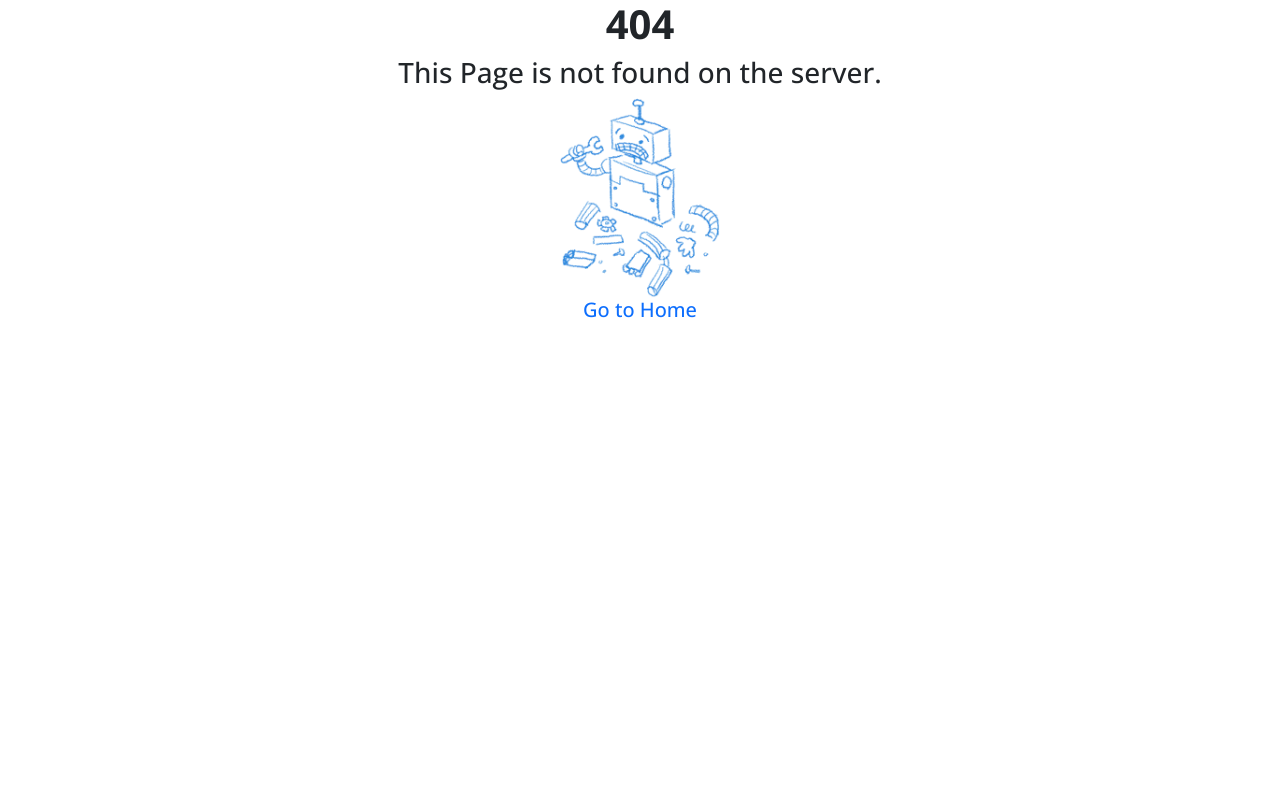
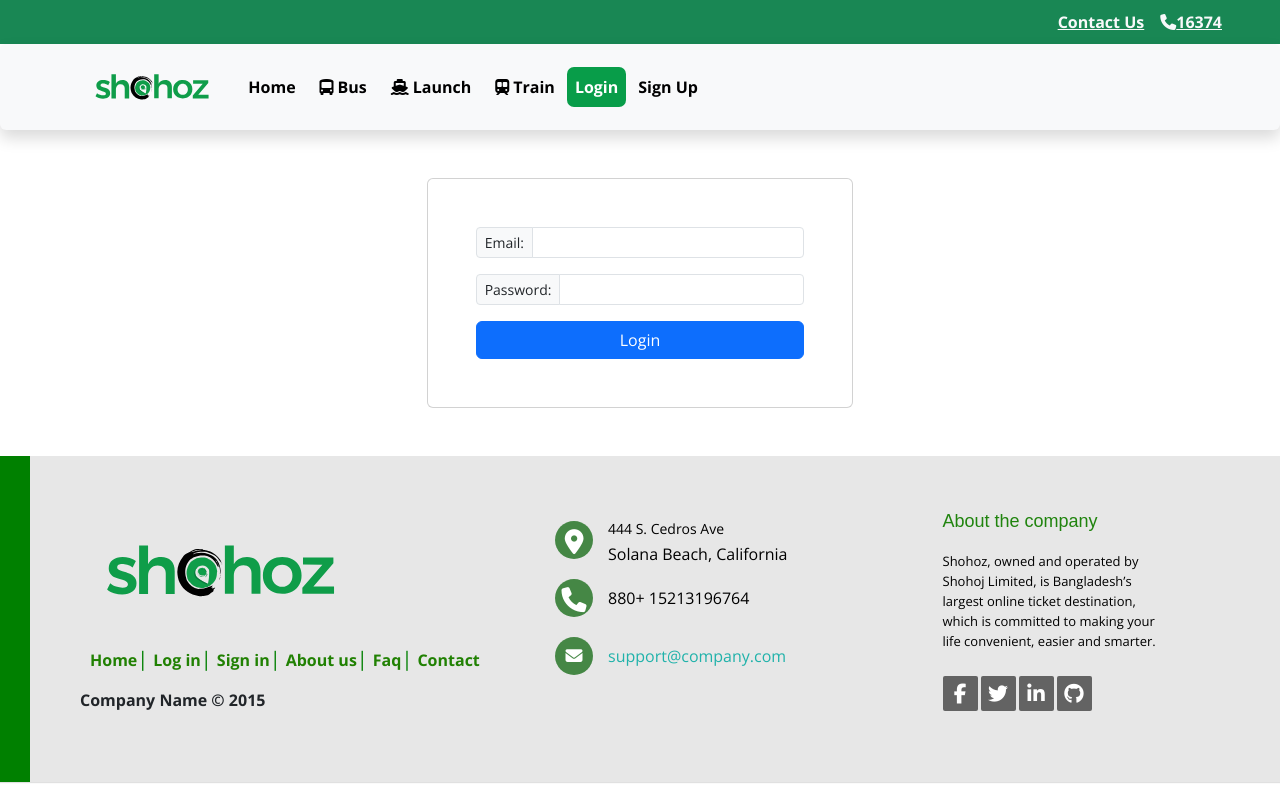
Before and after one commit to Jahid-Safiullah/React-Project, a React (Vite) app: page /Login in a window 1280 px wide. Before the commit this address had no page. Built offline with nearby package versions, Linux system fonts and the light colour scheme.

Commit message:
update operator

```diff
--- a/src/App.jsx
+++ b/src/App.jsx
@@ -24,6 +24,7 @@ import {
   Routes,
   Route,
 } from "react-router-dom";
+import Login from './pages/Front-End/Login';
 
 
 export default function App() {
@@ -45,6 +46,7 @@ export default function App() {
           <Route path="/Launch" element={<Launch />} />
           <Route path="/Train" element={<Train />} />
           <Route path="/Registraion" element={<Registraion />} />
+          <Route path="/Login" element={<Login />} />
           <Route path="*" element={<Error />} />
           {/* <Route path="/carousel" element={<Carousel />} /> */}
 
--- a/src/Back-End-Component/Sideber.css
+++ b/src/Back-End-Component/Sideber.css
@@ -56,9 +56,9 @@ body, ul {
     transition: background-color 0.3s ease, border-left 0.3s ease;
   }
 
-  .sidebar a.active,
+  /* .sidebar a.active, */
   .sidebar a:hover {
-    background-color: #22a405;
+    background-color: #008020;
     border-left: 4px solid #fff;
   }
 
--- a/src/Back-End-Component/Sideber.jsx
+++ b/src/Back-End-Component/Sideber.jsx
@@ -17,8 +17,8 @@ const Sidebar = () => {
 
   return (
     <>
-      <div className="container-fluid ">
-          <aside className="sidebar">
+      <div className="container-fluid  ">
+          <aside className="sidebar ">
             <div className="logo">
 
             <img src="..\assets\Shohoz_logo_173x74.svg" alt="Shohoz_logo" style={{height:"60px"}} />
@@ -42,12 +42,11 @@ const Sidebar = () => {
 
                 <li><Link to="/LaunchManagment"><i className="fa fa-ship"></i> Launch Management</Link></li>
                 <li><Link to="/TrainManagement"><i className="fa fa-train"></i> Train Management</Link></li>
-                <li><Link to="/reports"><i className="fa fa-bar-chart"></i> Reports</Link></li>
+                {/* <li><Link to="/reports"><i className="fa fa-bar-chart"></i> Reports a</Link></li> */}
 
-                <li><Link to="/Logout"> Log out</Link></li>
+               <li  >
 
-               <li>
-               <NavDropdown title={user.name} style={{color:"white"}} >
+               <NavDropdown title={<span><i className="fa fa-user" style={{ marginRight: '5px' }}></i>{user.name}</span>} style={{color:"white"}} >
                   <NavDropdown.Item onClick={logout} style={{color:"black"}} > <i className="fa fa-sign-out"></i>Log out</NavDropdown.Item>
                   <NavDropdown.Item style={{color:"black"}}>Profile</NavDropdown.Item>
                 </NavDropdown>
--- a/src/Front-End-Component/Navbar/Navber.jsx
+++ b/src/Front-End-Component/Navbar/Navber.jsx
@@ -21,6 +21,7 @@ export default function Navber() {
         <NavLink  className='Nav-Link fw-bold p-2' to="/Bus"><i className=" fa-solid fa-bus-simple p-1" />Bus</NavLink>
         <NavLink className=' Nav-Link fw-bold p-2' to="/Launch"><i className=" fa-solid fa-ship p-1 "></i>Launch</NavLink>
         <NavLink className='Nav-Link fw-bold p-2' to="/Train"><i className=" fa-solid fa-train-subway p-1"></i>Train</NavLink>
+        <NavLink className='Nav-Link fw-bold p-2' to="/Login">Login</NavLink>
         <NavLink className='Nav-Link fw-bold p-2' to="/Registraion">Sign Up</NavLink>
       </Nav>
 
--- a/src/pages/Back-End/Protected.jsx
+++ b/src/pages/Back-End/Protected.jsx
@@ -2,14 +2,14 @@ import React,{useState,useEffect} from 'react'
 import { useNavigate } from 'react-router-dom';
 
 
-export default function Login(props) {
+export default function Protected(props) {
   const navigate = useNavigate();
   let Cmp=props.Cmp
   useEffect(()=>{
     if(!localStorage.getItem("user-info")){
-      navigate("/login");
+      navigate("/Login");
     }
-  },[])
+  },[navigate])
   return (
 
     <div>
--- /dev/null
+++ b/src/pages/Front-End/Login.jsx
@@ -0,0 +1,84 @@
+import React, { useState, useEffect } from 'react';
+import TopHeader from "../../Front-End-Component/TopHeder";
+import Navbar from '../../Front-End-Component/Navbar/Navber';
+import { useNavigate } from 'react-router-dom';
+import Footer from '../../Front-End-Component/footer/Footer';
+
+export default function Login() {
+  const navigate = useNavigate();
+  const [email, setEmail] = useState("");
+  const [password, setPassword] = useState("");
+
+
+  useEffect(() => {
+    if (localStorage.getItem('user-info')) {
+      navigate("/Sidebar");
+    }
+  }, []);
+
+  async function signin() {
+    if (!email || !password) {
+      alert("Please fill in all fields");
+      return;
+    }
+
+    // try {
+
+      let item = { email, password };
+      let response = await fetch('http://localhost:8000/api/login', {
+        method: 'POST',
+        headers: {
+          "Content-Type": "application/json",
+          "Accept": "application/json"
+        },
+        body: JSON.stringify(item)
+      });
+
+      let result = await response.json();
+      if (result.error) {
+        alert(result.error);
+        return;
+      }
+
+      localStorage.setItem('user-info', JSON.stringify(result));
+      navigate("/Sidebar");
+    // } catch (error) {
+    //   console.error("Error during login:", error);
+    // }
+  }
+
+  return (
+    <div>
+      <TopHeader />
+      <Navbar />
+      <div className="col-sm-4 offset-sm-4 card p-5 mt-5 mb-5">
+        <div className="input-group input-group-sm mb-3">
+          <span className="input-group-text" id="inputGroup-sizing-sm">Email:</span>
+          <input
+            value={email}
+            onChange={(e) => setEmail(e.target.value)}
+            type="text"
+            className="form-control"
+            aria-label="Sizing example input"
+            aria-describedby="inputGroup-sizing-sm"
+          />
+        </div>
+        <div className="input-group input-group-sm mb-3">
+          <span className="input-group-text" id="inputGroup-sizing-sm">Password:</span>
+          <input
+            value={password}
+            onChange={(e) => setPassword(e.target.value)}
+            type="password"
+            className="form-control"
+            aria-label="Sizing example input"
+            aria-describedby="inputGroup-sizing-sm"
+          />
+        </div>
+        <button type="button" onClick={signin} className="btn btn-primary">
+          Login
+        </button>
+      </div>
+      <div> <Footer /> </div>
+    </div>
+  );
+}
--- a/src/pages/Front-End/Registraion.jsx
+++ b/src/pages/Front-End/Registraion.jsx
@@ -18,10 +18,9 @@ function Registraion() {
 
 
   async function signUp() {
-      // Check if any of the fields are empty
-  if (!name || !email || !password) {
-    alert("Please fill in all fields");
-    return;
+    if (!name || !email || !password) {
+      alert("Please fill in all fields");
+      return;
   }
     let item = { name, email, password };
     console.warn(item);
```
